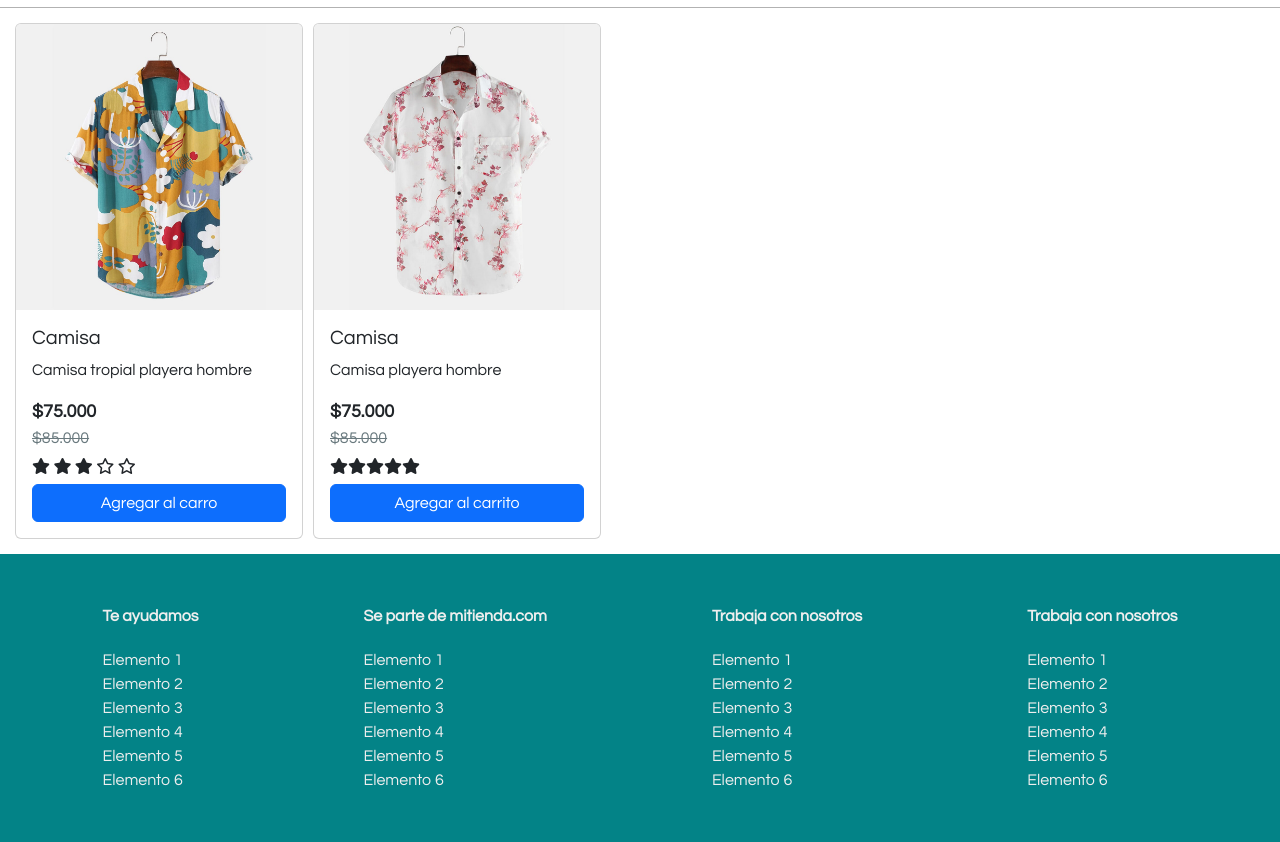
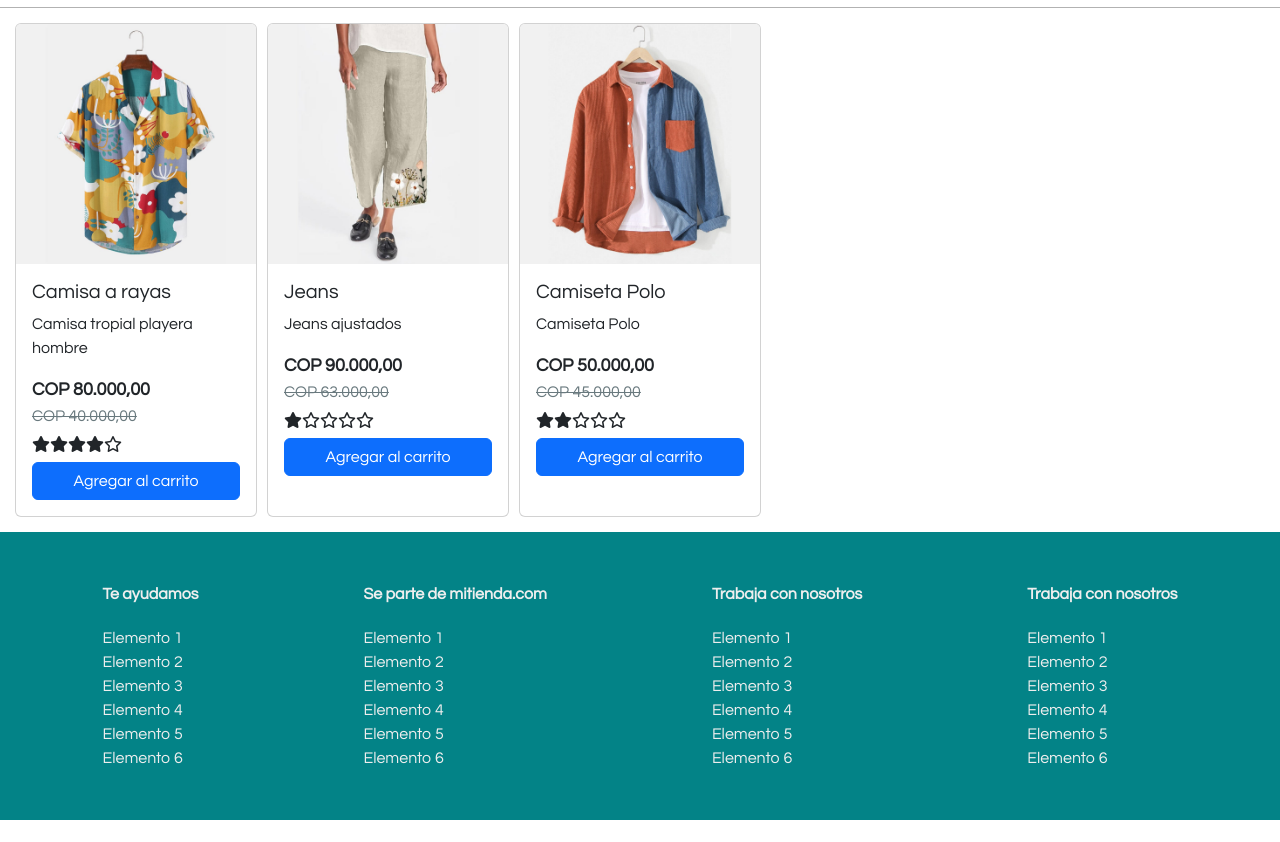
Before and after one commit to StebanOtero/desarrollo_retos, a plain HTML site: page categorias.html in a window 1280 px wide. Shown: the part 83-925 px from the top of the page. After the commit the page ends 903 px from the top, so only its background shows below. Drawn offline with Linux system fonts and the light colour scheme.

Commit message:
Desarrollo laboratorio sesion 33

```diff
--- /dev/null
+++ b/assets/js/localstorage.js
@@ -0,0 +1,14 @@
+let carrito = obtenerProductos()
+
+function obtenerProductos() {
+    return JSON.parse(localStorage.getItem("carrito")) ?? [];
+}
+
+function agregarProducto(producto) {
+    localStorage.setItem("carrito", JSON.stringify(producto));
+}
+
+export {
+    carrito,
+    agregarProducto,
+}
--- a/assets/js/script.js
+++ b/assets/js/script.js
@@ -1,84 +1,103 @@
-const productos = [
-    {
-        id: 1,
-        nombre: "Camisa a rayas",
-        descripcion: "Camisa tropial playera hombre",
-        precio: 80000,
-        descuento: 50,
-        valoracion: 4,
-    }
-]
+import { agregarProducto, carrito } from "../js/localstorage.js";
+
 document.addEventListener("DOMContentLoaded", function() {
-    // Se referencia al section que contiene los productos
-    let grillaProductos = document.querySelector("#products-grid");
+    cargarProductos();
+});
 
-    // Lógica de la card    // creamos el contenedor la card
-    let card = document.createElement("div")
-    card.classList.add("card");
-    card.style.width = "18rem";
+// Función para cargar los productos desde el archivo JSON
+function cargarProductos() {
+    fetch("productos.json")
+        .then(response => {
+            if (!response.ok) {
+                throw new Error("Error al cargar el archivo JSON");
+            }
+            return response.json();
+        })
+        .then(productos => {
+            productos.forEach(dibujarTarjeta);  // Dibuja cada tarjeta de producto
+        })
+        .catch(error => console.error("Error:", error));
+}
 
-    // creamos la imagen
-    let imagen = document.createElement("img")
-    imagen.src = "assets/img/products/f4.jpg"
-    imagen.classList.add("card-img-top")
-    card.appendChild(imagen)
+// Función para crear el componente de valoraciones
+function valoracionProducto(numero) {
+    const ratingWrapper = document.createElement("div");
+    ratingWrapper.classList.add("star-content");
 
-    // cuerpo de la card
-    let cardBody = document.createElement("div")
-    cardBody.classList.add("card-body")
-    card.appendChild(cardBody)
-
-    //titulo de la card
-    let cardTitle = document.createElement("h5")
-    cardTitle.classList.add("card-title")
-    cardTitle.innerText = "Camisa"
-    cardBody.appendChild(cardTitle)
-
-    //descripcion de la card
-    let descripcion = document.createElement("p")
-    descripcion.classList.add("card-text")
-    descripcion.innerText = "Camisa playera hombre"
-    cardBody.appendChild(descripcion)
-
-    //
-    let priceWrapper = document.createElement("div")
-    priceWrapper.classList.add("price-content")
-    cardBody.appendChild(priceWrapper)
-
-    //precio
-    let precio1 = document.createElement("span")
-    let precio2 = document.createElement("span")
-
-    precio1.innerText = "$75.000"
-    precio2.innerText = "$85.000"
-    priceWrapper.append(precio1, precio2)
-
-    //valoracion
-    let ratingWrapper = document.createElement("div")
-    ratingWrapper.classList.add("star-content")
-    cardBody.appendChild(ratingWrapper)
-
-    for (let i=0; i<5; i++){
-        let star = document.createElement("i")
-        star.classList.add("fa")
-        star.classList.add("fa-star")
-        ratingWrapper.appendChild(star)
+    for (let i = 0; i < 5; i++) {
+        const star = document.createElement("i");
+        star.classList.add(i < numero ? "fa-solid" : "fa-regular", "fa-star");
+        ratingWrapper.appendChild(star);
     }
 
-    //boton
-    let buttonWrapper = document.createElement("div")
-    buttonWrapper.classList.add("d-grid")
+    return ratingWrapper;
+}
 
-    let button = document.createElement("button")
-    button.classList.add("btn")
-    button.classList.add("btn-primary")
-    button.innerText = "Agregar al carrito"
-    buttonWrapper.appendChild(button)
+// Función para dibujar cada tarjeta de producto
+function dibujarTarjeta(producto) {
+    const grillaProductos = document.querySelector("#products-grid");
 
-    cardBody.appendChild(buttonWrapper)
+    // Crear la estructura de la tarjeta
+    const card = document.createElement("div");
+    card.classList.add("card");
 
+    const imagen = document.createElement("img");
+    imagen.src = producto.imagen;
+    imagen.classList.add("card-img-top");
+    card.appendChild(imagen);
 
+    const cardBody = document.createElement("div");
+    cardBody.classList.add("card-body");
+    card.appendChild(cardBody);
 
-    // añadimos la card a la grilla de productos
-    grillaProductos.appendChild(card)
-})
+    const cardTitle = document.createElement("h5");
+    cardTitle.classList.add("card-title");
+    cardTitle.innerText = producto.nombre;
+    cardBody.appendChild(cardTitle);
+
+    const description = document.createElement("p");
+    description.classList.add("card-text");
+    description.innerText = producto.descripcion;
+    cardBody.appendChild(description);
+
+    const priceWrapper = document.createElement("div");
+    priceWrapper.classList.add("price-content");
+    cardBody.appendChild(priceWrapper);
+
+    const price1 = document.createElement("span");
+    const price2 = document.createElement("span");
+    price1.innerText = formatoMoneda(producto.precio);
+    price2.innerText = formatoMoneda(producto.precio - (producto.precio * producto.descuento / 100));
+    priceWrapper.append(price1, price2);
+
+    const rating = valoracionProducto(producto.valoracion);
+    cardBody.appendChild(rating);
+
+    const buttonWrapper = document.createElement("div");
+    buttonWrapper.classList.add("d-grid");
+
+    const button = document.createElement("button");
+    button.classList.add("btn", "btn-primary");
+    button.innerText = "Agregar al carrito";
+    button.addEventListener("click", () => onProductClick(producto));
+    buttonWrapper.appendChild(button);
+
+    cardBody.appendChild(buttonWrapper);
+    grillaProductos.appendChild(card);
+}
+
+// Función para dar formato a los precios
+function formatoMoneda(numero) {
+    return Intl.NumberFormat("es-CO", {
+        style: "currency",
+        currency: "COP",
+        currencyDisplay: "code",
+        minimumFractionDigits: 2,
+        maximumFractionDigits: 2,
+    }).format(numero);
+}
+
+// Función para manejar el evento de clic en el botón de agregar al carrito
+function onProductClick(producto) {
+    agregarProducto(producto);
+}
--- a/categorias.html
+++ b/categorias.html
@@ -93,29 +93,7 @@
     </div>
 
     <main>
-      <section id="products-grid">
-        <div class="card" style="width: 18rem">
-          <img src="assets/img/products/f1.jpg" class="card-img-top" alt="..." />
-          <div class="card-body">
-            <h5 class="card-title">Camisa</h5>
-            <p class="card-text">Camisa tropial playera hombre</p>
-            <div class="price-content">
-              <span>$75.000</span>
-              <span>$85.000</span>
-            </div>
-            <div class="star-content">
-              <i class="fa fa-star"></i>
-              <i class="fa fa-star"></i>
-              <i class="fa fa-star"></i>
-              <i class="fa-regular fa-star"></i>
-              <i class="fa-regular fa-star"></i>
-            </div>
-            <div class="d-grid">
-              <a href="#" class="btn btn-primary">Agregar al carro</a>
-            </div>
-          </div>
-        </div>
-      </section>
+      <section class="product-grid" id="products-grid"></section>
     </main>
 
     <footer>
@@ -169,6 +147,6 @@
     </footer>
 
     <script src="assets/js/bootstrap.bundle.min.js"></script>
-    <script src="assets/js/script.js"></script>
+    <script src="assets/js/script.js" type="module"></script>
   </body>
 </html>
--- /dev/null
+++ b/productos.json
@@ -0,0 +1,29 @@
+[
+    {
+      "id": 1,
+      "nombre": "Camisa a rayas",
+      "descripcion": "Camisa tropial playera hombre",
+      "imagen": "assets/img/products/f1.jpg",
+      "precio": 80000,
+      "descuento": 50,
+      "valoracion": 4
+    },
+    {
+      "id": 2,
+      "nombre": "Jeans",
+      "descripcion": "Jeans ajustados",
+      "imagen": "assets/img/products/f7.jpg",
+      "precio": 90000,
+      "descuento": 30,
+      "valoracion": 1
+    },
+    {
+      "id": 3,
+      "nombre": "Camiseta Polo",
+      "descripcion": "Camiseta Polo",
+      "imagen": "assets/img/products/f6.jpg",
+      "precio": 50000,
+      "descuento": 10,
+      "valoracion": 2
+    }
+  ]
```
